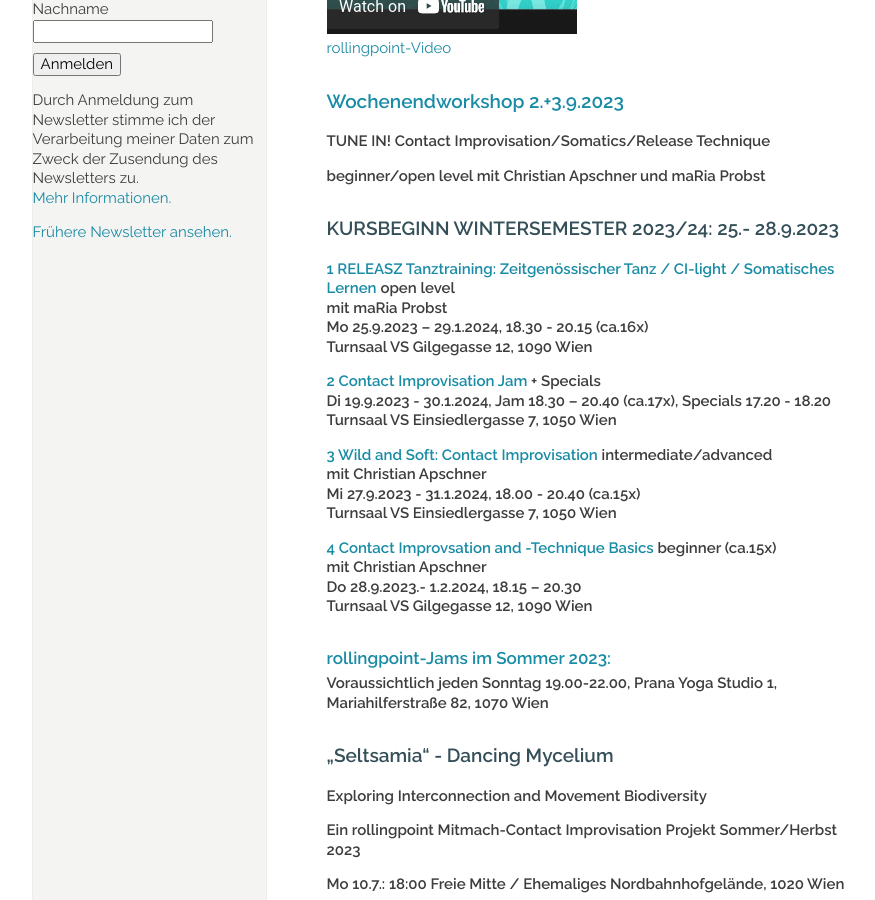
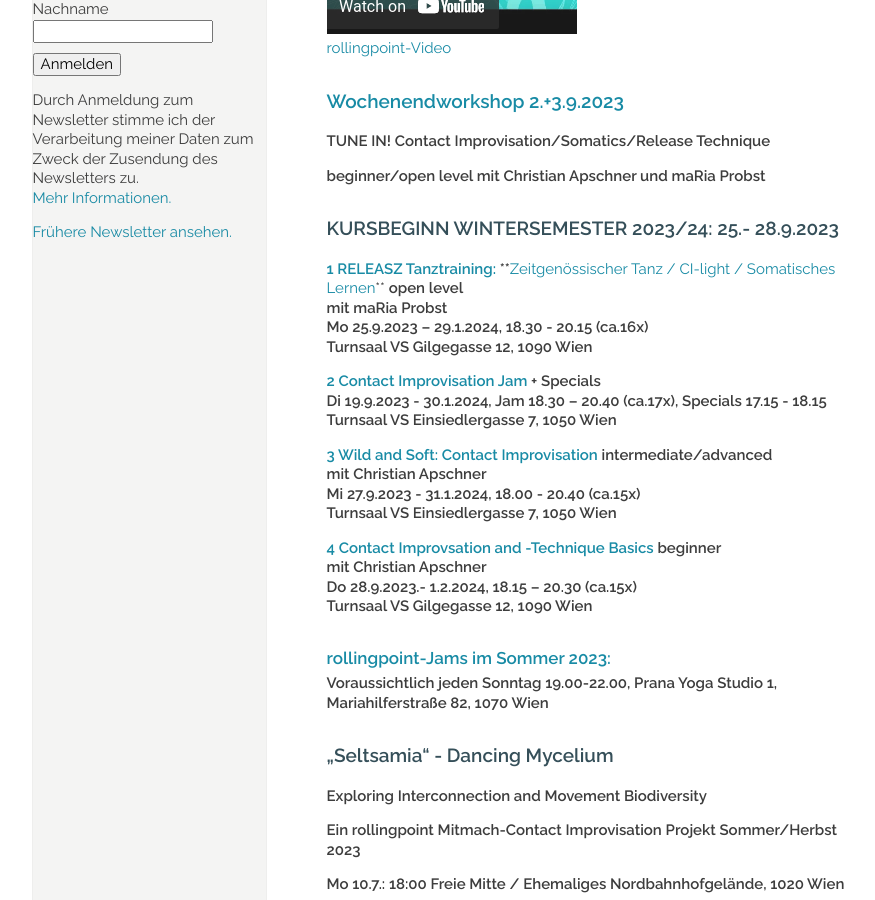
Before and after one commit to manulari/rollingpointat, a Jekyll site: the page built from _pages_de/index.md, in a window 1280 px wide and 900 px high, scrolled down 1034 px. Shown: the whole window, without its empty margins (152-1027 px from the left). Built offline with Jekyll 4.4.1, drawn with Linux system fonts in a browser that asks for light colours; comment, search, counter and statistics services are not loaded.

Commit message:
Update page (de) “index”

```diff
--- a/_pages_de/index.md
+++ b/_pages_de/index.md
@@ -25,13 +25,13 @@ Fotocredit: https://johannes-stolba.net/photography/
 
 ### **KURSBEGINN WINTERSEMESTER 2023/24: 25.- 28.9.2023**
 
-**[1 RELEASZ Tanztraining: ](/kurse#mo)****[Zeitgenössischer Tanz / CI-light / Somatisches Lernen](/kurse#mo)** **open level**\
+**[1 RELEASZ Tanztraining: ](/kurse#mo)\*\***[Zeitgenössischer Tanz / CI-light / Somatisches Lernen](/kurse#mo)\*\* **open level**\
  **mit maRia Probst**\
 **Mo 25.9.2023 – 29.1.2024, 18.30 - 20.15 (ca.16x)**\
 **Turnsaal VS Gilgegasse 12, 1090 Wien**
 
 **[2 Contact Improvisation Jam](/kurse#di) + Specials\
-Di 19.9.2023  - 30.1.2024, Jam 18.30 – 20.40 (ca.17x), Specials 17.20 - 18.20**\
+Di 19.9.2023  - 30.1.2024, Jam 18.30 – 20.40 (ca.17x), Specials 17.15 - 18.15**\
 **Turnsaal VS Einsiedlergasse 7, 1050 Wien**
 
 **[3 Wild and Soft: Contact Improvisation ](/kurse#mi) intermediate/advanced**\
@@ -39,9 +39,9 @@ Di 19.9.2023  - 30.1.2024, Jam 18.30 – 20.40 (ca.17x), Specials 17.20 - 18.20*
 **Mi 27.9.2023 - 31.1.2024, 18.00 - 20.40 (ca.15x)**\
 **Turnsaal VS Einsiedlergasse 7, 1050 Wien**
 
-**[4 Contact Improvsation and -Technique Basics  ](/kurse#do)beginner (ca.15x)**\
+**[4 Contact Improvsation and -Technique Basics  ](/kurse#do)beginner**\
 **mit Christian Apschner**\
-**Do 28.9.2023.- 1.2.2024, 18.15 – 20.30**\
+**Do 28.9.2023.- 1.2.2024, 18.15 – 20.30 (ca.15x)**\
 **Turnsaal VS Gilgegasse 12, 1090 Wien**
 
 ##### **[rollingpoint-Jams im Sommer 2023:](/jams)**
```
